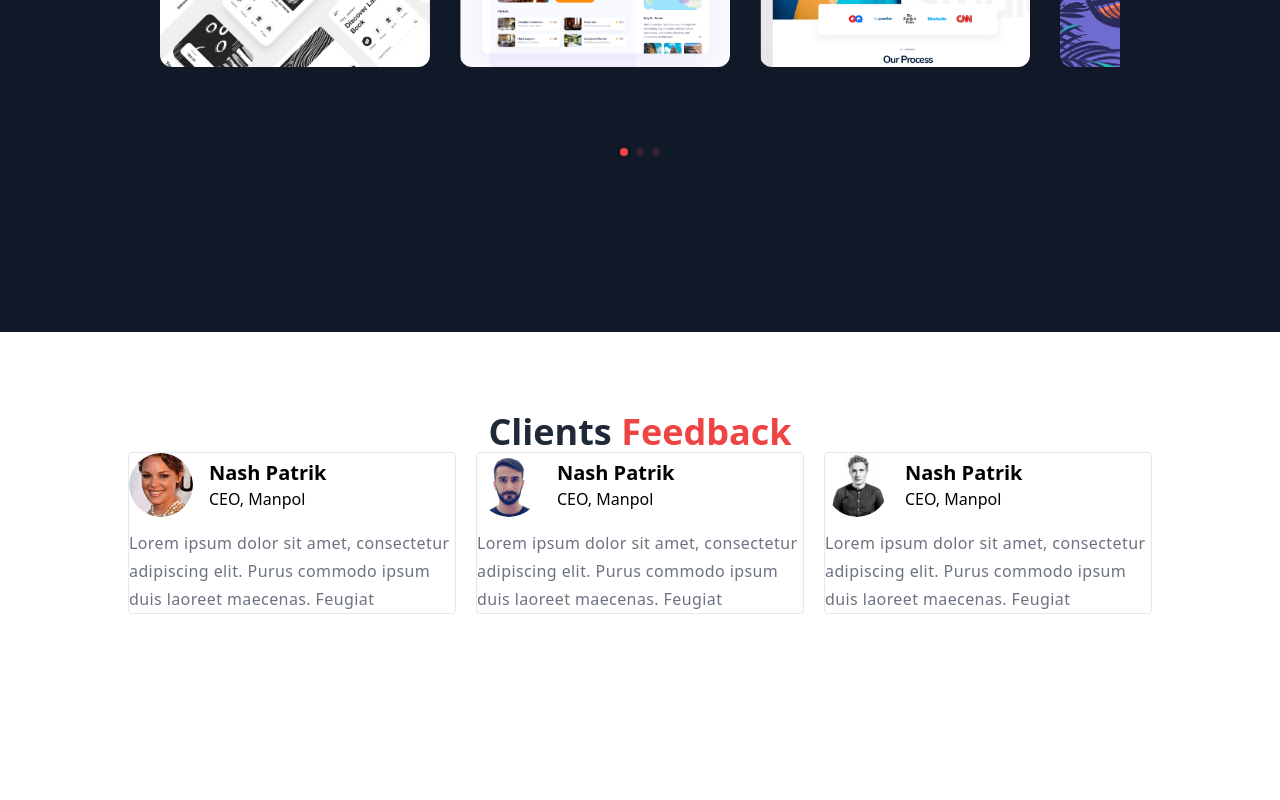
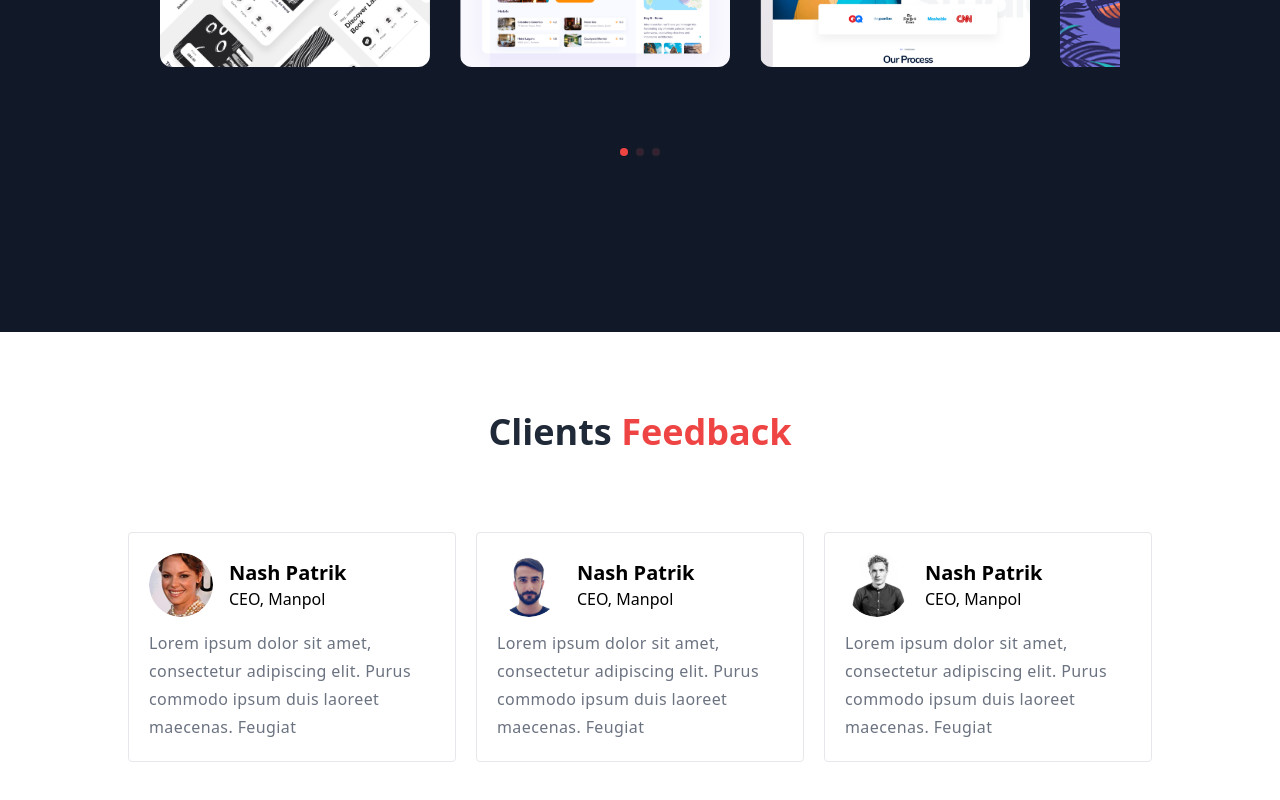
Before and after one commit to sohanemon/data-digger, a Next.js app: page / in a window 1280 px wide. Shown: the part 1935-2735 px from the top of the page. Before the commit the page ends 2629 px from the top, so only its background shows below. Built offline with nearby package versions, Linux system fonts and the light colour scheme.

Commit message:
feedback done

```diff
--- a/components/feedback.tsx
+++ b/components/feedback.tsx
@@ -7,7 +7,7 @@ const Feedback: React.FC<Props> = () => {
   return (
     <section className='py-20'>
       <Heading colored='Feedback' uncolored='Clients' />
-      <div className='grid grid-cols-3 gap-5'>
+      <div className='grid grid-cols-3 gap-5 mt-20'>
         {images.map((_) => (
           <FeedbackCard key={_.src} {..._} />
         ))}
@@ -26,7 +26,7 @@ type FeedbackCardProps = {
 
 const FeedbackCard = ({ src, height, width }: FeedbackCardProps) => {
   return (
-    <div className='space-y-3 border rounded'>
+    <div className='space-y-3 border rounded p-5'>
       <div className='flex items-center gap-4'>
         <div className='overflow-hidden w-16 h-16 rounded-full'>
           <Image
```
